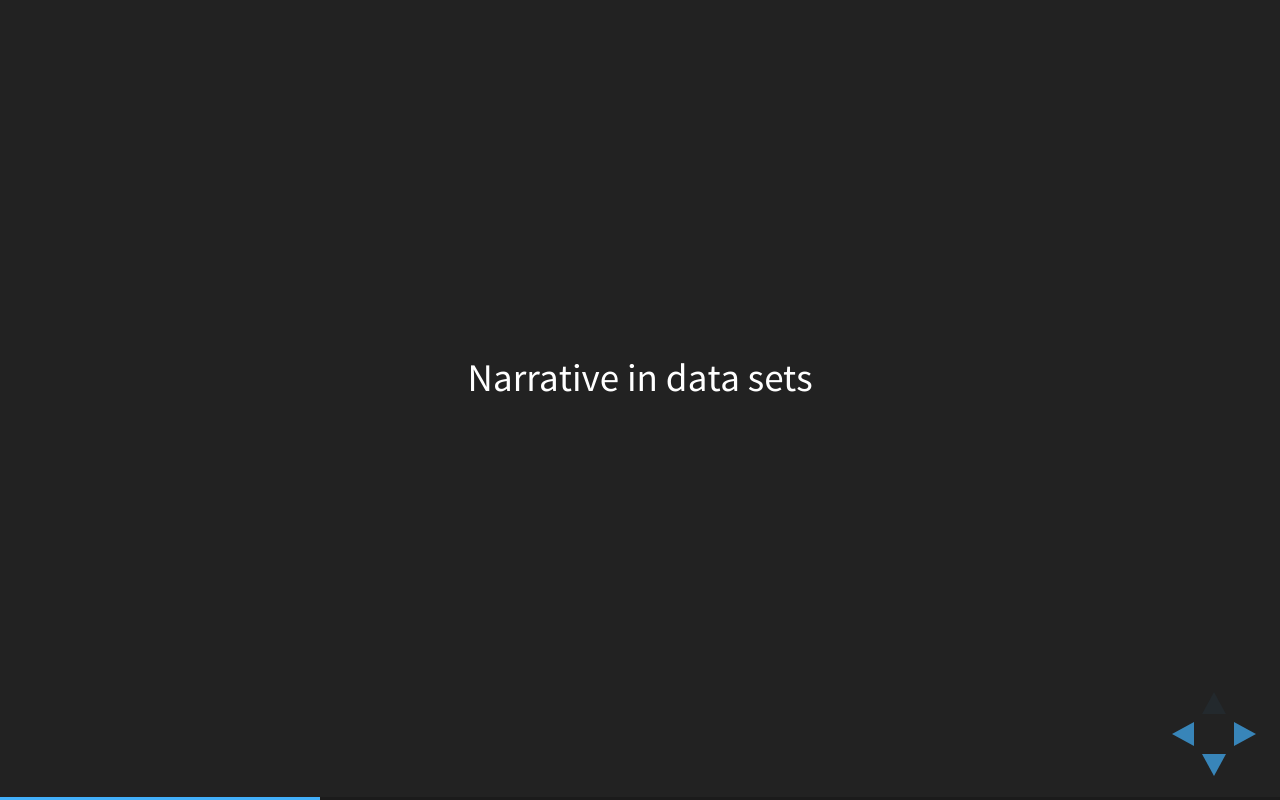
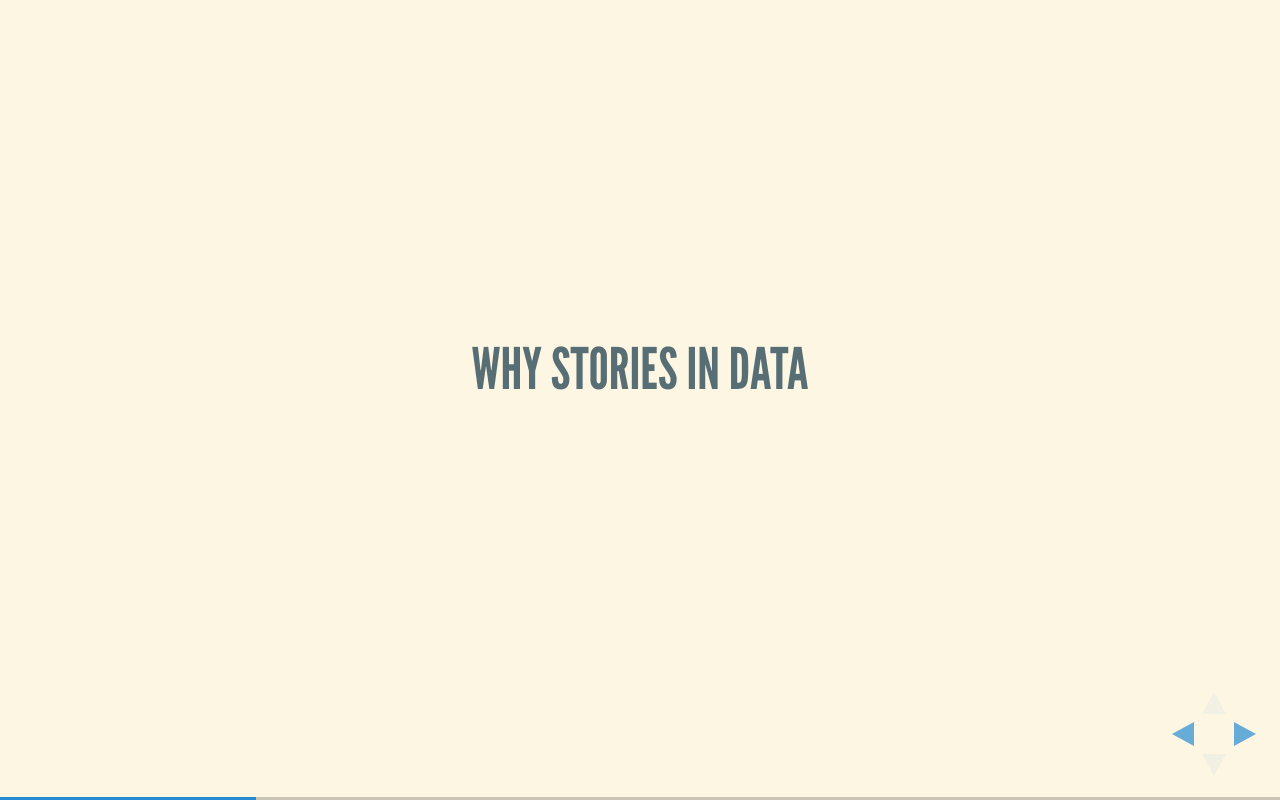
Before and after one commit to kamal-hothi/data_story, a website: page index.html in a window 1280 px wide. Both pictures are taken after a click on the element 1251 px from the left and 734 px from the top of the page. Drawn offline with Linux system fonts and the light colour scheme.

Commit message:
Editing bits of slides

```diff
--- a/index.html
+++ b/index.html
@@ -4,10 +4,7 @@
 	<head>
 		<meta charset="utf-8">
 
-		<title>reveal.js - The HTML Presentation Framework</title>
-
-		<meta name="description" content="A framework for easily creating beautiful presentations using HTML">
-		<meta name="author" content="Hakim El Hattab">
+		<meta name="author" content="Harkanwal Singh">
 
 		<meta name="apple-mobile-web-app-capable" content="yes" />
 		<meta name="apple-mobile-web-app-status-bar-style" content="black-translucent" />
@@ -15,7 +12,7 @@
 		<meta name="viewport" content="width=device-width, initial-scale=1.0, maximum-scale=1.0, user-scalable=no, minimal-ui">
 
 		<link rel="stylesheet" href="css/reveal.css">
-		<link rel="stylesheet" href="css/theme/black.css" id="theme">
+		<link rel="stylesheet" href="css/theme/solarized.css" id="theme">
 
 		<!-- Code syntax highlighting -->
 		<link rel="stylesheet" href="lib/css/zenburn.css">
@@ -47,6 +44,11 @@
 						<small>Harkanwal Singh / <a href="http://twitter.com/hakimel">@kamal_hothi</a></small>
 					</p>
 				</section>
+
+        <section>
+          <h3>Why stories in data</h3>
+
+        </section>
 
         <section>
 
```
